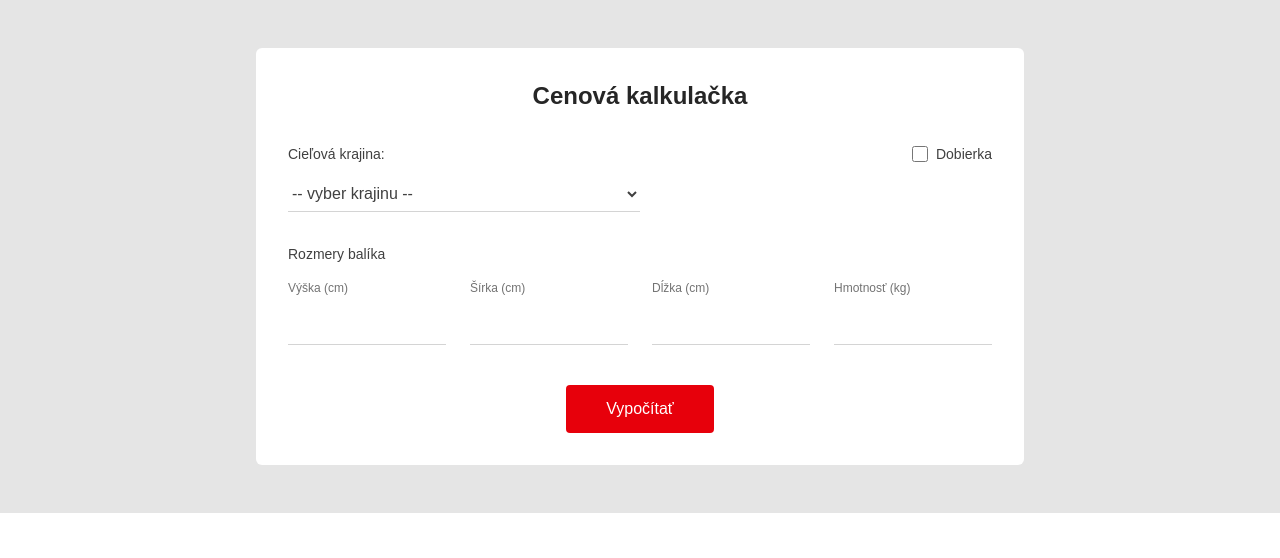
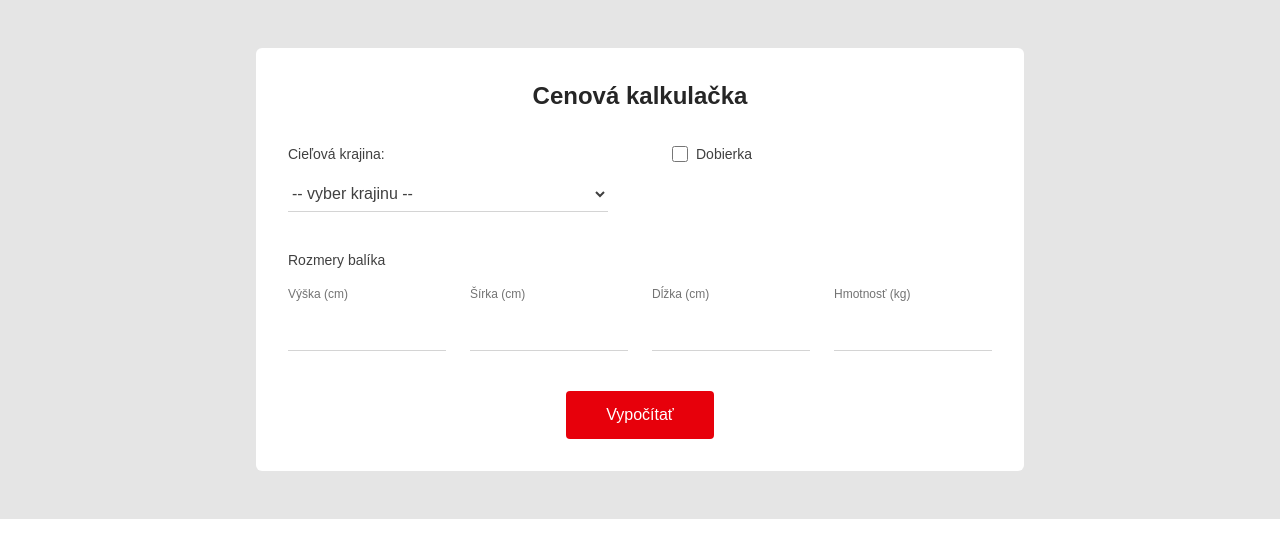
Before and after one commit to JozefSladecek/dpd_calculator, a Next.js app: page / in a window 1280 px wide. Shown: the top 558 px of the page. Built offline with nearby package versions, Linux system fonts and the light colour scheme.

Commit message:
style/add cash on delivery checkbox and amount field

```diff
--- a/components/price-calculator/PriceCalculator.tsx
+++ b/components/price-calculator/PriceCalculator.tsx
@@ -14,6 +14,9 @@ export function PriceCalculator() {
 
     const form = useForm<PriceCalculatorFormValues>({
         resolver: zodResolver(priceCalculatorSchema),
+        defaultValues: {
+            cashOnDelivery: false,
+        },
     })
 
     function onSubmit(data: PriceCalculatorFormValues) {
@@ -28,11 +31,19 @@ export function PriceCalculator() {
                 </h2>
 
                 <form onSubmit={form.handleSubmit(onSubmit)} className="space-y-8">
-                    <div className="flex items-start justify-between">
-                        <div className="w-1/2">
-                            <label htmlFor="country" className="block text-sm text-neutral-700 mb-3">
+                    <div className="grid grid-cols-2 gap-x-16 items-start">
+                        <label htmlFor="country" className="text-sm text-neutral-700 block mb-3">
                             Cieľová krajina:
                         </label>
+                        <label className="flex items-center gap-2 text-sm text-neutral-700 mb-3">
+                            <input
+                                type="checkbox"
+                                {...form.register("cashOnDelivery")}
+                                className="h-4 w-4 accent-red-600"
+                            />
+                            Dobierka
+                        </label>
+
                         <select
                             id="country"
                             {...form.register("country")}
@@ -46,17 +57,20 @@ export function PriceCalculator() {
                             <option value="HU">Maďarsko</option>
                             <option value="AT">Rakúsko</option>
                         </select>
-                            {form.formState.errors.country && (
-                                <p className="text-red-600 text-xs mt-1">
-                                    {form.formState.errors.country.message}
-                                </p>
+
+                        <div className="min-h-10.5">
+                        {form.watch("cashOnDelivery") ? (
+                            <input
+                                id="cashOnDeliveryAmount"
+                                type="number"
+                                placeholder="Dobierková suma"
+                                {...form.register("cashOnDeliveryAmount", { valueAsNumber: true })}
+                                className="w-full border-0 border-b border-neutral-300 bg-transparent py-2 text-neutral-400 placeholder-neutral-400 focus:outline-none focus:border-red-600"
+                            />
+                        ) : (
+                            <div />
                         )}
                         </div>
-
-                        <label className="flex items-center gap-2 text-sm text-neutral-700">
-                            <input type="checkbox" className="h-4 w-4" />
-                            Dobierka
-                        </label>
                     </div>
 
                     <div>
```
Lines whose indentation alone changed are shown as unchanged.
